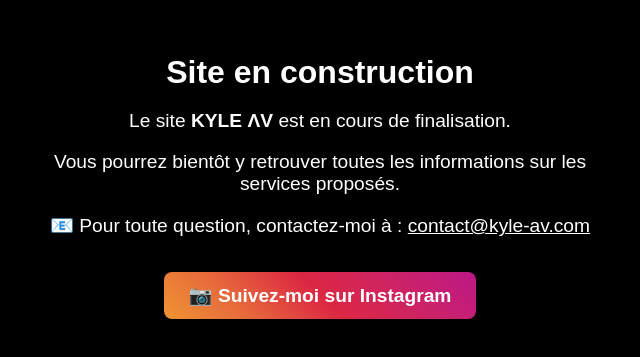
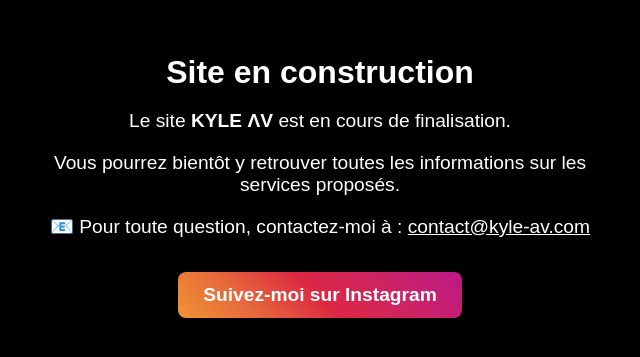
Before and after one commit to kyleayllonverelst/kyle-av-maintenance, a plain HTML site: page index.html in a window 1280 px wide. Shown: the part 243-600 px from the top of the page, without its empty margins (320-960 px from the left). Drawn offline with Linux system fonts and the light colour scheme.

Commit message:
Update index.html

```diff
--- a/index.html
+++ b/index.html
@@ -54,7 +54,7 @@
         <!-- Bouton Instagram -->
         <p>
             <a href="https://www.instagram.com/kyleayllonverelst/" target="_blank" class="insta-btn">
-                📷 Suivez-moi sur Instagram
+                Suivez-moi sur Instagram
             </a>
         </p>
     </div>
```
